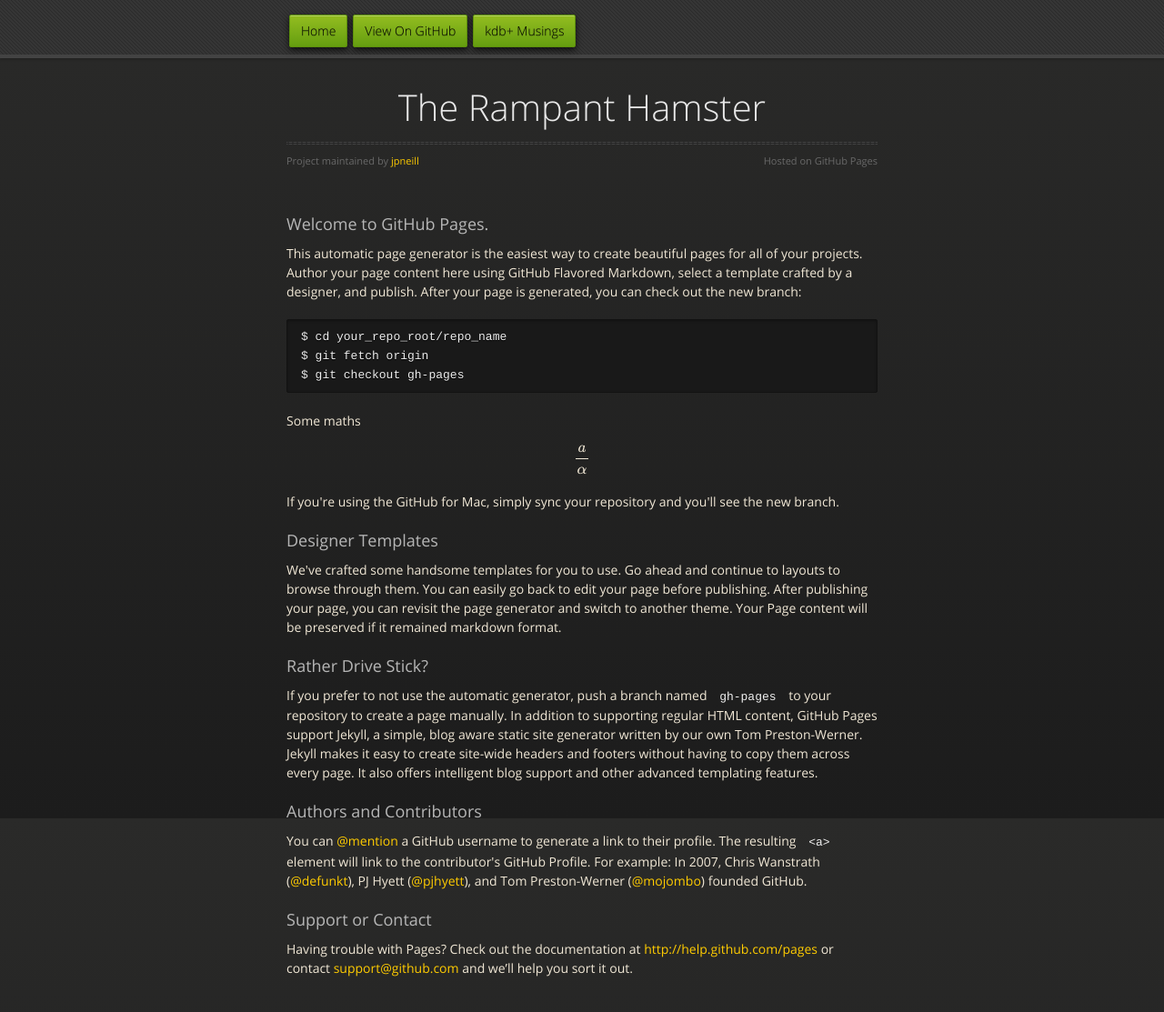
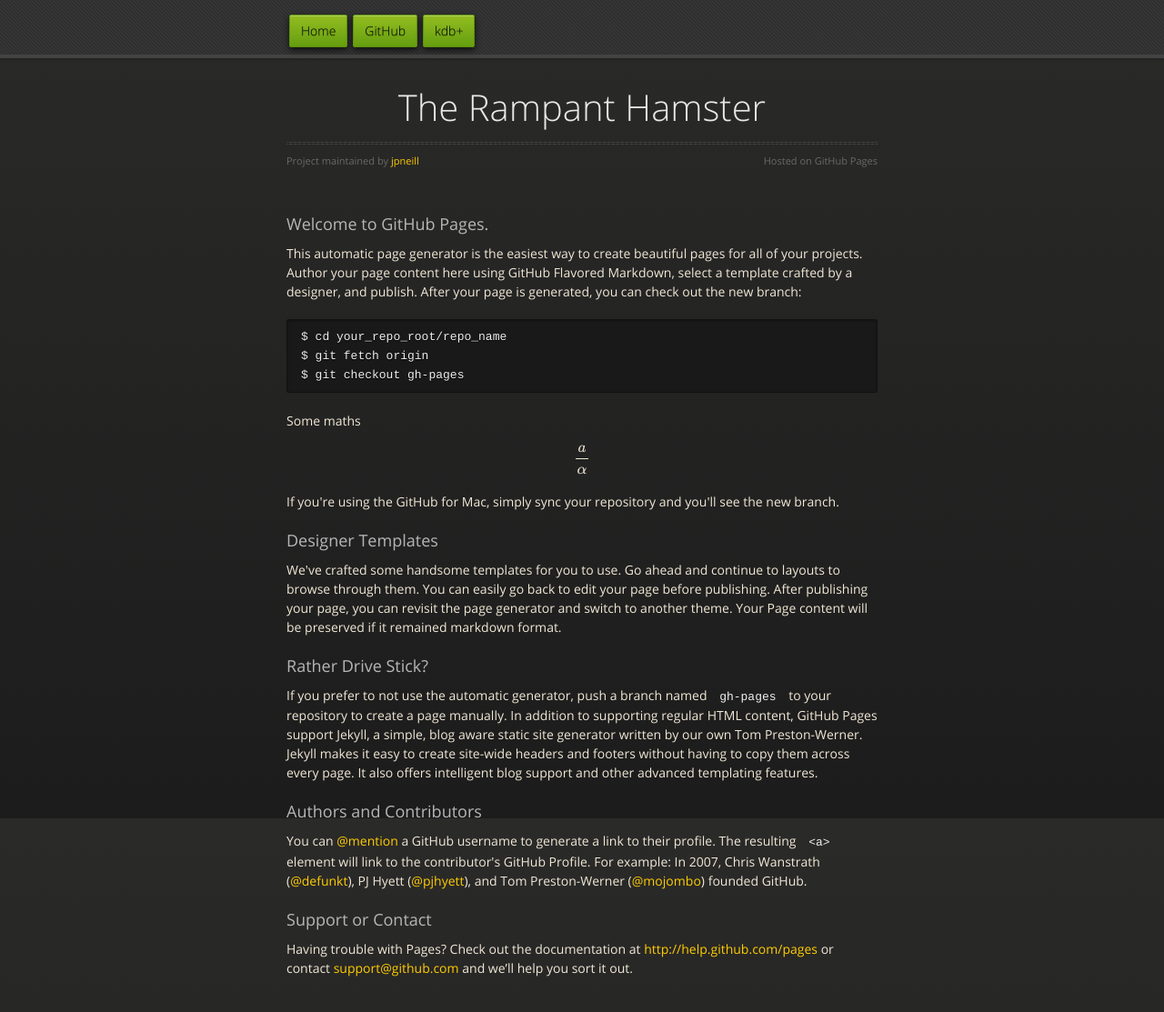
Before and after one commit to jpneill/jpneill.github.io, a Jekyll site: the page built from index.html, in a window 1280 px wide and 1185 px high. Shown: the top 1113 px of the window at 91% size. Built offline with Jekyll 4.4.1, drawn with Linux system fonts in a browser that asks for light colours; nearby versions of some CDN libraries; formulas are drawn with MathJax 3.

Commit message:
Updated links

```diff
--- a/_layouts/default.html
+++ b/_layouts/default.html
@@ -31,9 +31,9 @@
       <div id="header">
         <nav>
           <li class="fork"><a href="http://jpneill.github.io/index.html">Home</a></li>
-          <li class="fork"><a href="https://github.com/jpneill">View On GitHub</a></li>
+          <li class="fork"><a href="https://github.com/jpneill">GitHub</a></li>
           <!--<li class="fork"><a href="http://jpneill.github.io/pages/worldgen.html">World Generator!</a></li>-->
-          <li class="fork"><a href="http://jpneill.github.io/kdb_blog.html">kdb+ Musings</a></li>
+          <li class="fork"><a href="http://jpneill.github.io/kdb_blog.html">kdb+</a></li>
         </nav>
       </div><!-- end header -->
 
```
